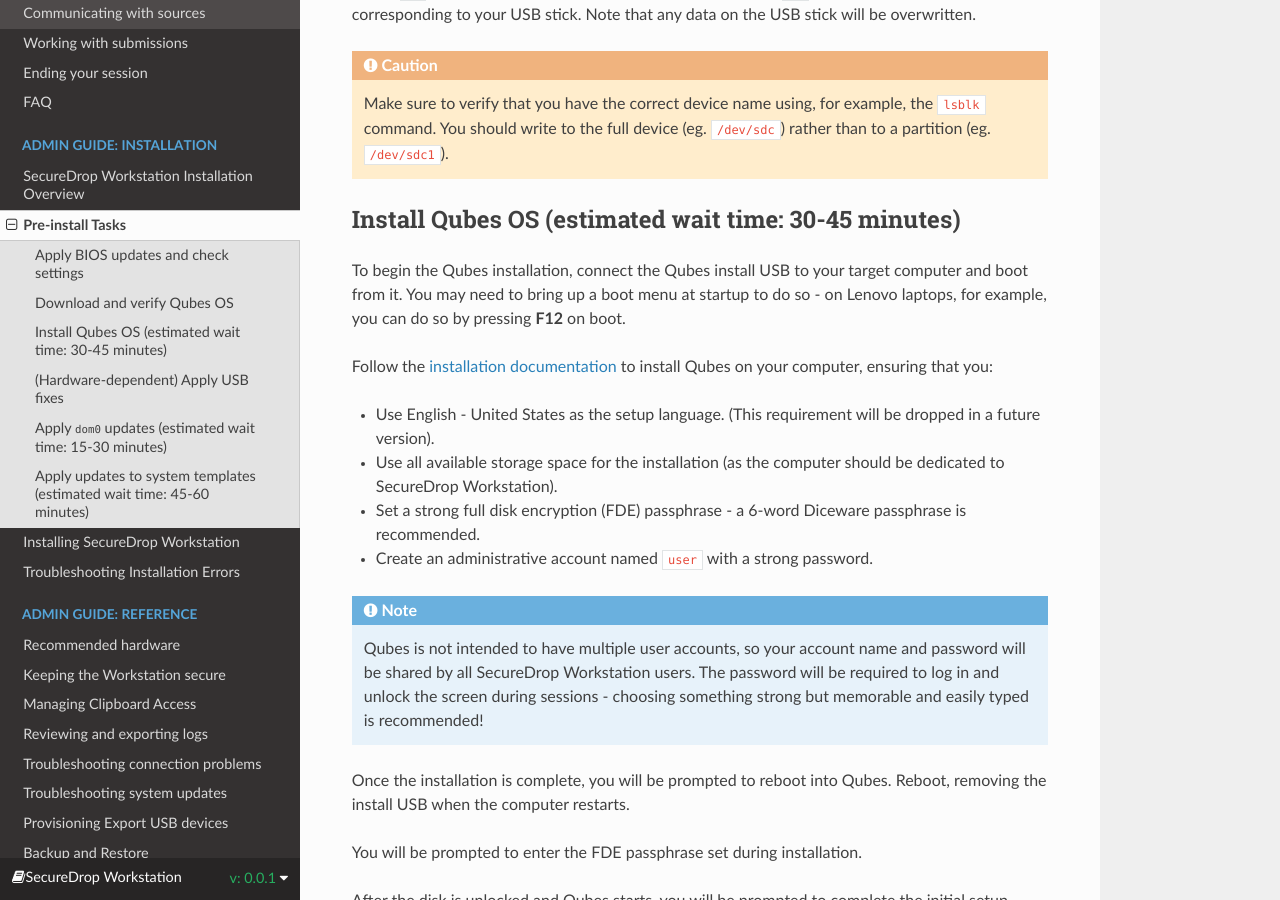
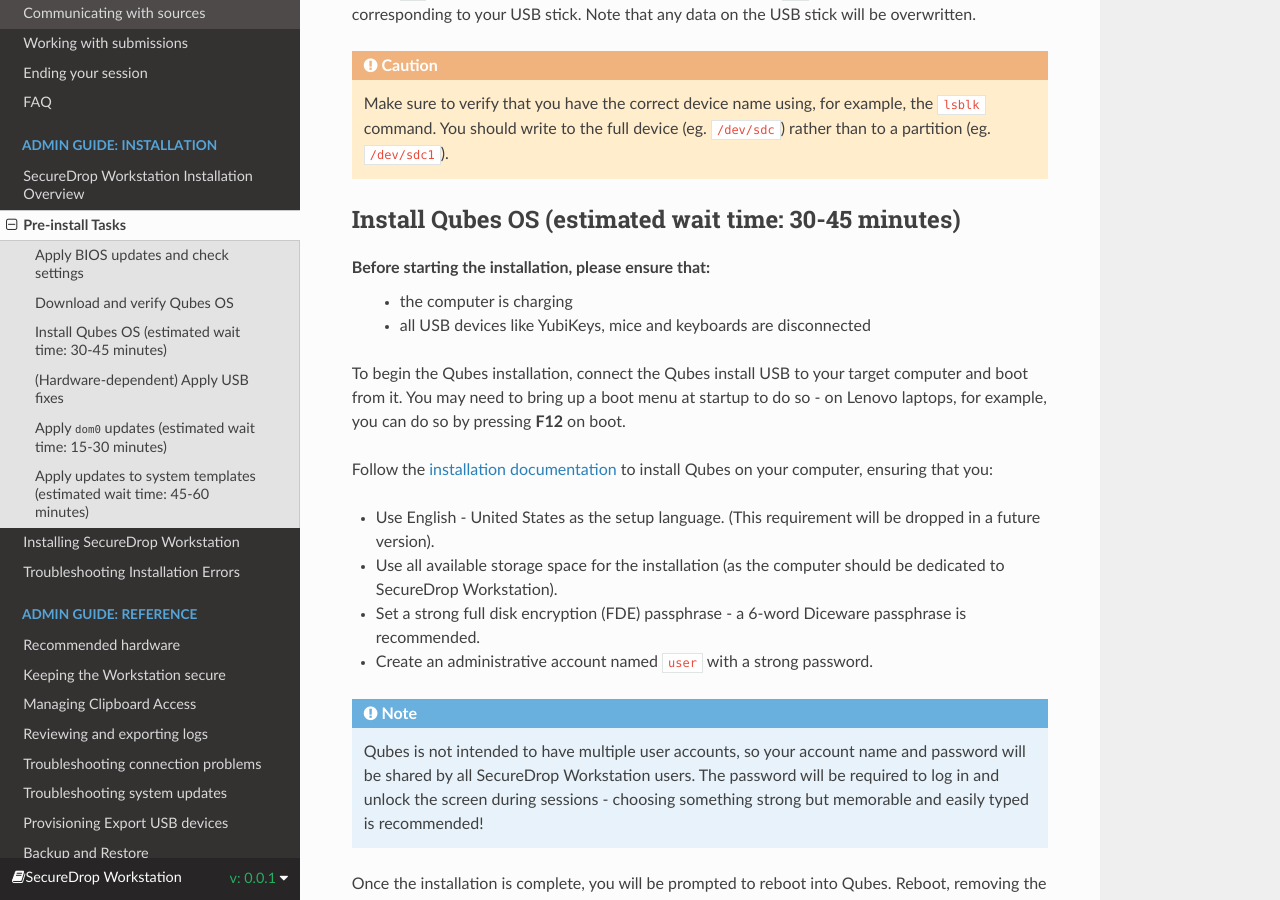
Before and after one commit to freedomofpress/securedrop-workstation-docs, a Sphinx documentation site: the page built from docs/admin/install/prepare.rst, in a window 1280 px wide and 900 px high, scrolled down 1825 px. Built offline with Sphinx 7.4.7 and the Read the Docs theme 2.0.0, drawn with Linux system fonts in a browser that asks for light colours.

Commit message:
Reminder to charge and disconnect USB devices

```diff
--- a/docs/admin/install/prepare.rst
+++ b/docs/admin/install/prepare.rst
@@ -72,6 +72,10 @@
 
 Install Qubes OS (estimated wait time: 30-45 minutes)
 ~~~~~~~~~~~~~~~~~~~~~~~~~~~~~~~~~~~~~~~~~~~~~~~~~~~~~
+
+Before starting the installation, please ensure that:
+  - the computer is charging
+  - all USB devices like YubiKeys, mice and keyboards are disconnected
 
 To begin the Qubes installation, connect the Qubes install USB to your target computer and boot from it. You may need to bring up a boot menu at startup to do so - on Lenovo laptops, for example, you can do so by pressing **F12** on boot.
 
```
